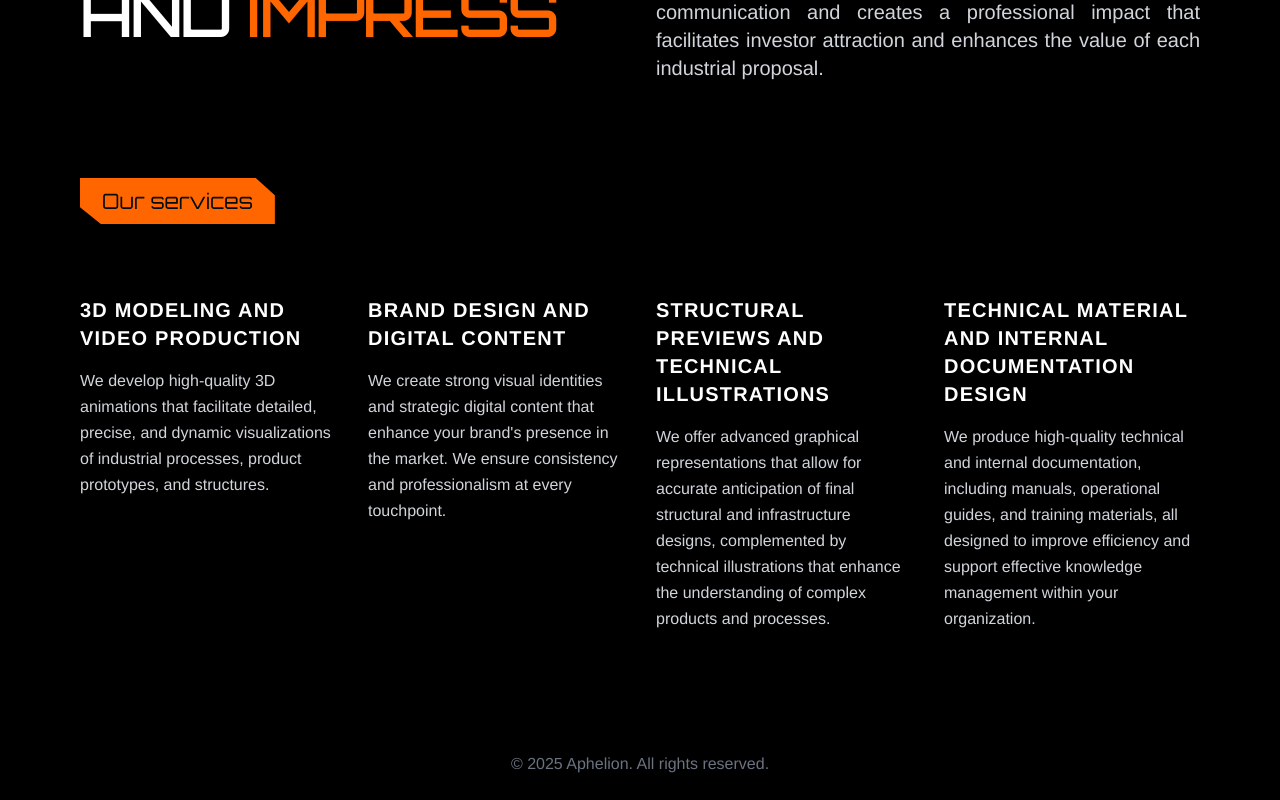
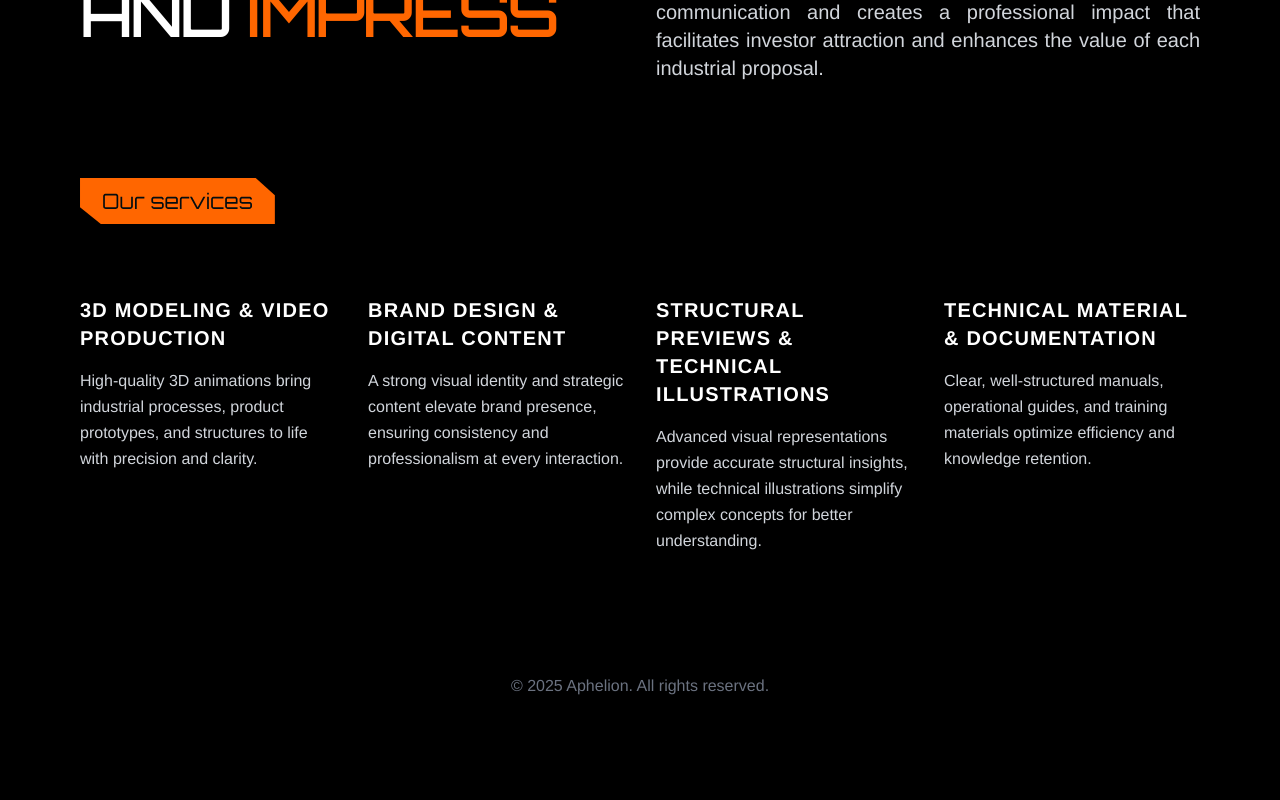
Before and after one commit to Tristanalois04/nextjs-boilerplate, a Next.js app: page / in a window 1280 px wide. Shown: the part 675-1475 px from the top of the page. After the commit the page ends 1397 px from the top, so only its background shows below. Built offline with nearby package versions, Linux system fonts and the light colour scheme.

Commit message:
Update page.tsx

```diff
--- a/app/page.tsx
+++ b/app/page.tsx
@@ -51,7 +51,6 @@ export default function Home() {
               SIMPLIFY COMMUNICATE AND <span className="text-[#FF6600]">IMPRESS</span>
             </h1>
           </div>
-
           {/* Columna derecha: texto descriptivo */}
           <div>
             <p className="text-lg sm:text-xl text-gray-300 leading-relaxed text-justify">
@@ -67,8 +66,8 @@ export default function Home() {
 
       {/* Sección de Servicios */}
       <section id="services" className="w-full max-w-6xl mt-24 px-4 mx-auto">
-        {/* Icono convertido en botón, alineado a la izquierda */}
-        <div className="mb-[4.5rem]">
+        {/* Ícono convertido en botón, alineado a la izquierda y con mayor separación */}
+        <div className="mb-[4.5rem] text-left">
           <a href="#services-grid">
             <Image
               src="/our services.svg"
@@ -81,65 +80,55 @@ export default function Home() {
 
         {/* Grid con 4 columnas */}
         <div id="services-grid" className="grid grid-cols-1 md:grid-cols-2 lg:grid-cols-4 gap-8 text-left">
-          {/* 1) 3D Modeling and Video Production */}
+          {/* 1) 3D MODELING & VIDEO PRODUCTION */}
           <div>
             <h3
               className="text-xl font-bold mb-4 uppercase tracking-[0.06em]"
               style={{ fontFamily: "Helvetica, sans-serif" }}
             >
-              3D MODELING AND VIDEO PRODUCTION
+              3D MODELING & VIDEO PRODUCTION
             </h3>
             <p className="text-gray-300 leading-relaxed">
-              We develop high-quality 3D animations that facilitate detailed,
-              precise, and dynamic visualizations of industrial processes,
-              product prototypes, and structures.
+              High-quality 3D animations bring industrial processes, product prototypes, and structures to life with precision and clarity.
             </p>
           </div>
 
-          {/* 2) Brand Design and Digital Content */}
+          {/* 2) BRAND DESIGN & DIGITAL CONTENT */}
           <div>
             <h3
               className="text-xl font-bold mb-4 uppercase tracking-[0.06em]"
               style={{ fontFamily: "Helvetica, sans-serif" }}
             >
-              BRAND DESIGN AND DIGITAL CONTENT
+              BRAND DESIGN & DIGITAL CONTENT
             </h3>
             <p className="text-gray-300 leading-relaxed">
-              We create strong visual identities and strategic digital content
-              that enhance your brand&#39;s presence in the market. We ensure
-              consistency and professionalism at every touchpoint.
+              A strong visual identity and strategic content elevate brand presence, ensuring consistency and professionalism at every interaction.
             </p>
           </div>
 
-          {/* 3) Structural Previews and Technical Illustrations */}
+          {/* 3) STRUCTURAL PREVIEWS & TECHNICAL ILLUSTRATIONS */}
           <div>
             <h3
               className="text-xl font-bold mb-4 uppercase tracking-[0.06em]"
               style={{ fontFamily: "Helvetica, sans-serif" }}
             >
-              STRUCTURAL PREVIEWS AND TECHNICAL ILLUSTRATIONS
+              STRUCTURAL PREVIEWS & TECHNICAL ILLUSTRATIONS
             </h3>
             <p className="text-gray-300 leading-relaxed">
-              We offer advanced graphical representations that allow for
-              accurate anticipation of final structural and infrastructure
-              designs, complemented by technical illustrations that enhance the
-              understanding of complex products and processes.
+              Advanced visual representations provide accurate structural insights, while technical illustrations simplify complex concepts for better understanding.
             </p>
           </div>
 
-          {/* 4) Technical Material and Internal Documentation Design */}
+          {/* 4) TECHNICAL MATERIAL & DOCUMENTATION */}
           <div>
             <h3
               className="text-xl font-bold mb-4 uppercase tracking-[0.06em]"
               style={{ fontFamily: "Helvetica, sans-serif" }}
             >
-              TECHNICAL MATERIAL AND INTERNAL DOCUMENTATION DESIGN
+              TECHNICAL MATERIAL & DOCUMENTATION
             </h3>
             <p className="text-gray-300 leading-relaxed">
-              We produce high-quality technical and internal documentation,
-              including manuals, operational guides, and training materials, all
-              designed to improve efficiency and support effective knowledge
-              management within your organization.
+              Clear, well-structured manuals, operational guides, and training materials optimize efficiency and knowledge retention.
             </p>
           </div>
         </div>
```
